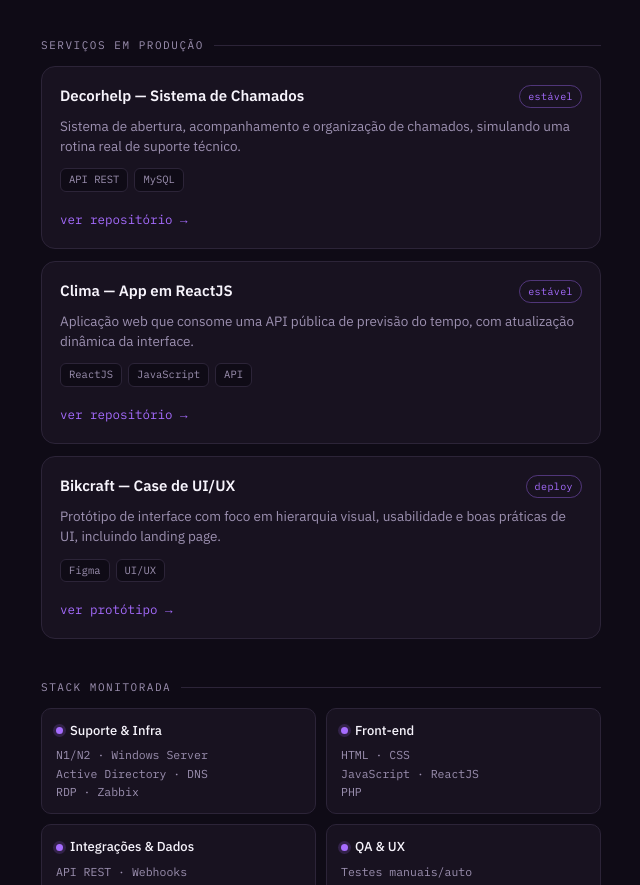
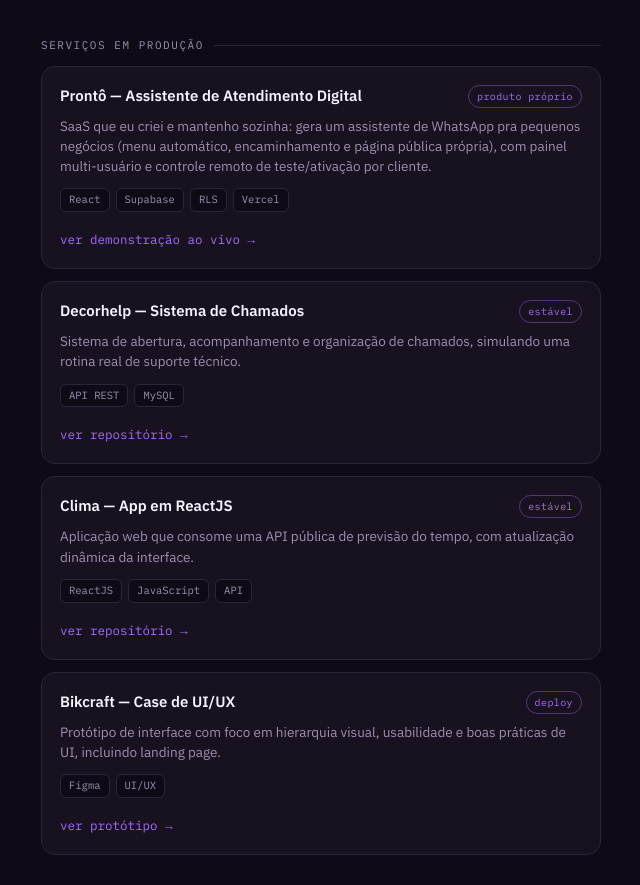
Before and after one commit to juhmartins-04/jujunatech, a plain HTML site: page index.html in a window 1280 px wide. Shown: the part 1083-1968 px from the top of the page, without its empty margins (319-959 px from the left). Drawn offline with Linux system fonts and the light colour scheme.

Commit message:
Adiciona o Prontô como produto próprio em produção

```diff
--- a/index.html
+++ b/index.html
@@ -396,6 +396,16 @@
 
     <div class="card">
       <div class="card-top">
+        <div class="card-name">Prontô — Assistente de Atendimento Digital</div>
+        <div class="badge">produto próprio</div>
+      </div>
+      <div class="card-desc">SaaS que eu criei e mantenho sozinha: gera um assistente de WhatsApp pra pequenos negócios (menu automático, encaminhamento e página pública própria), com painel multi-usuário e controle remoto de teste/ativação por cliente.</div>
+      <div class="stack"><span>React</span><span>Supabase</span><span>RLS</span><span>Vercel</span></div>
+      <a class="card-link" href="https://usarpronto.vercel.app/p/4677019b-8703-4fcc-8b75-dd83b63487c3" target="_blank" rel="noopener">ver demonstração ao vivo →</a>
+    </div>
+
+    <div class="card">
+      <div class="card-top">
         <div class="card-name">Decorhelp — Sistema de Chamados</div>
         <div class="badge">estável</div>
       </div>
```
